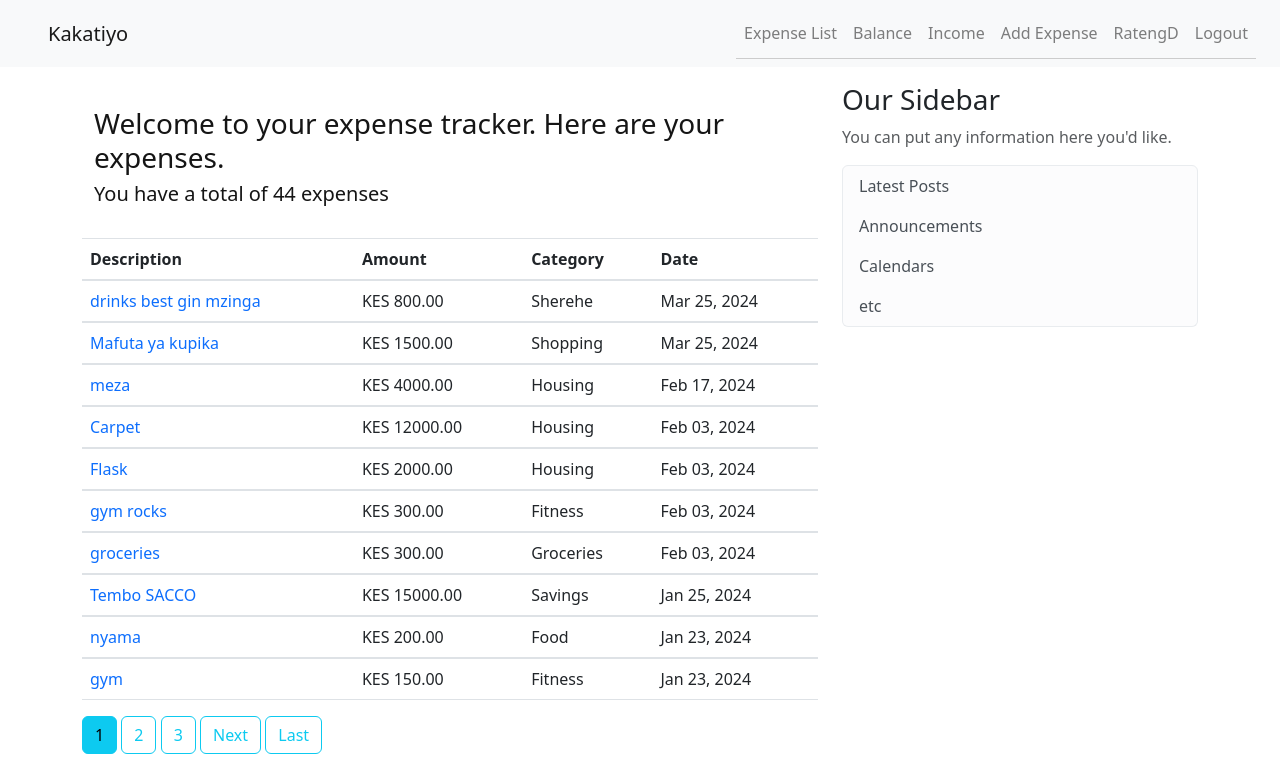
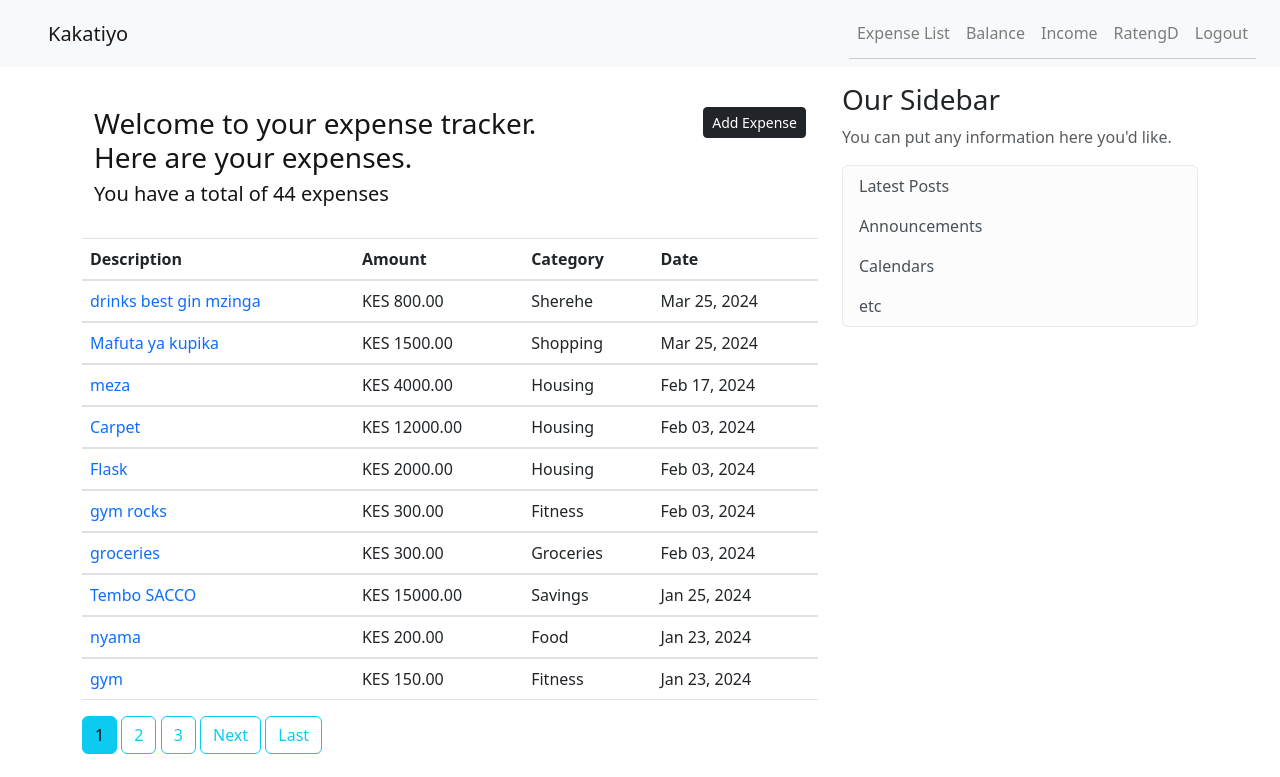
Before and after one commit to PeterOsoo/expense-tracker-cg, a Django app: page /expense/ in a window 1280 px wide. Shown: the top 777 px of the page. Run offline with Django 4.2, Linux system fonts and the light colour scheme; a user stored in the database is signed in; data comes from the database, SQL or seed files in the repository; some libraries are stand-ins or nearby versions.

Commit message:
change add expense to expense list page from navbar

```diff
--- a/tracker/templates/navbar.html
+++ b/tracker/templates/navbar.html
@@ -23,9 +23,6 @@
 			<li class="nav-item">
 				<a class="nav-link" href="{% url 'income_list' %}">Income</a>
 			</li>
-			<li class="nav-item">
-				<a class="nav-link" href="{% url 'add_expense' %}">Add Expense</a>
-			</li>
 
 			<li class="nav-item">
 				<a class="nav-link" href="{% url 'profile' %}"> {{ user.username }} </a>
--- a/tracker/templates/tracker/expense_list.html
+++ b/tracker/templates/tracker/expense_list.html
@@ -3,8 +3,17 @@
 <header class="py-4" style="color: #151515">
 	<div class="container">
 		<div class="row">
-			<h3>Welcome to your expense tracker. Here are your expenses.</h3>
-			<h5>You have a total of {{ page_obj.paginator.count }} expenses</h5>
+			<div class="col-md-8">
+				<h3>Welcome to your expense tracker. Here are your expenses.</h3>
+				<h5>You have a total of {{ page_obj.paginator.count }} expenses</h5>
+			</div>
+			<div class="col-md-4 text-right">
+				<a
+					class="btn btn-primary btn-dark btn-sm"
+					href="{% url 'add_expense' %}"
+					>Add Expense</a
+				>
+			</div>
 		</div>
 	</div>
 </header>
```
